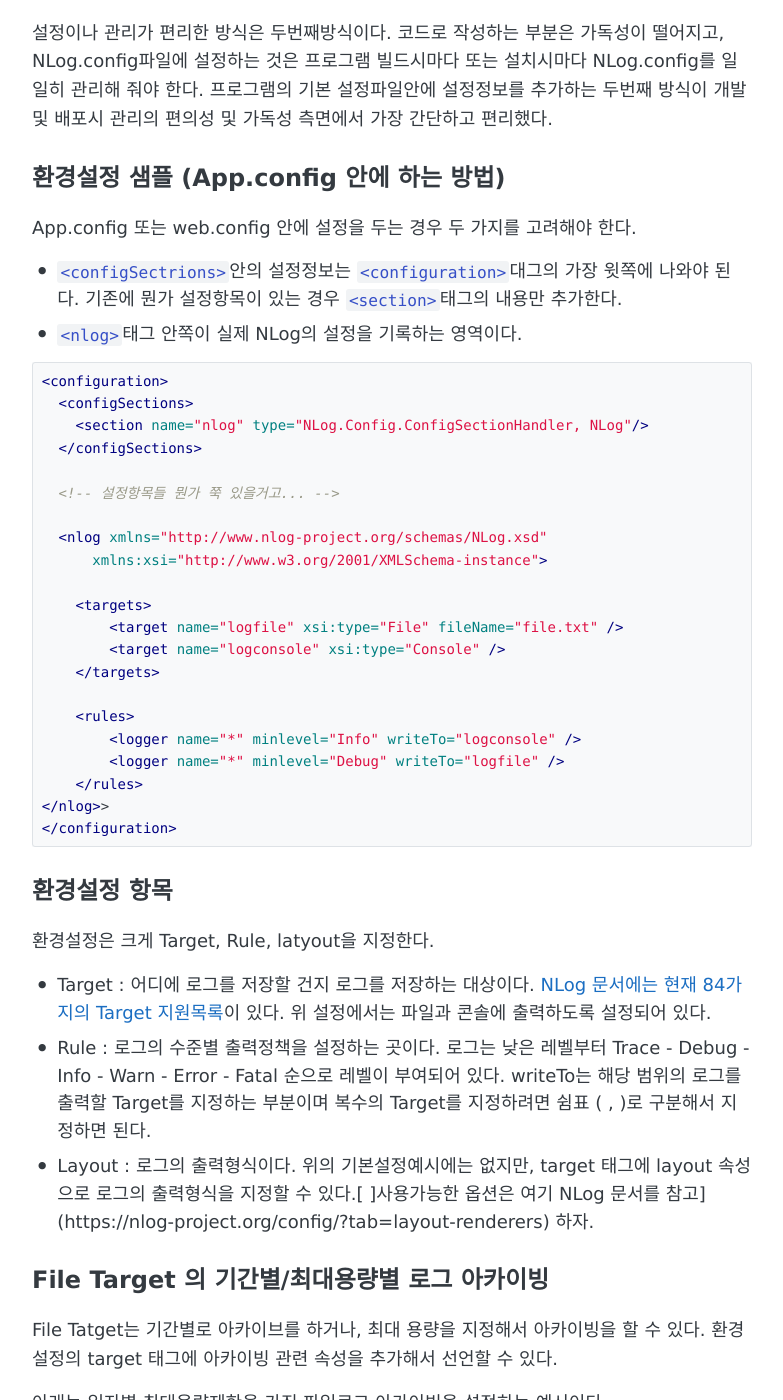
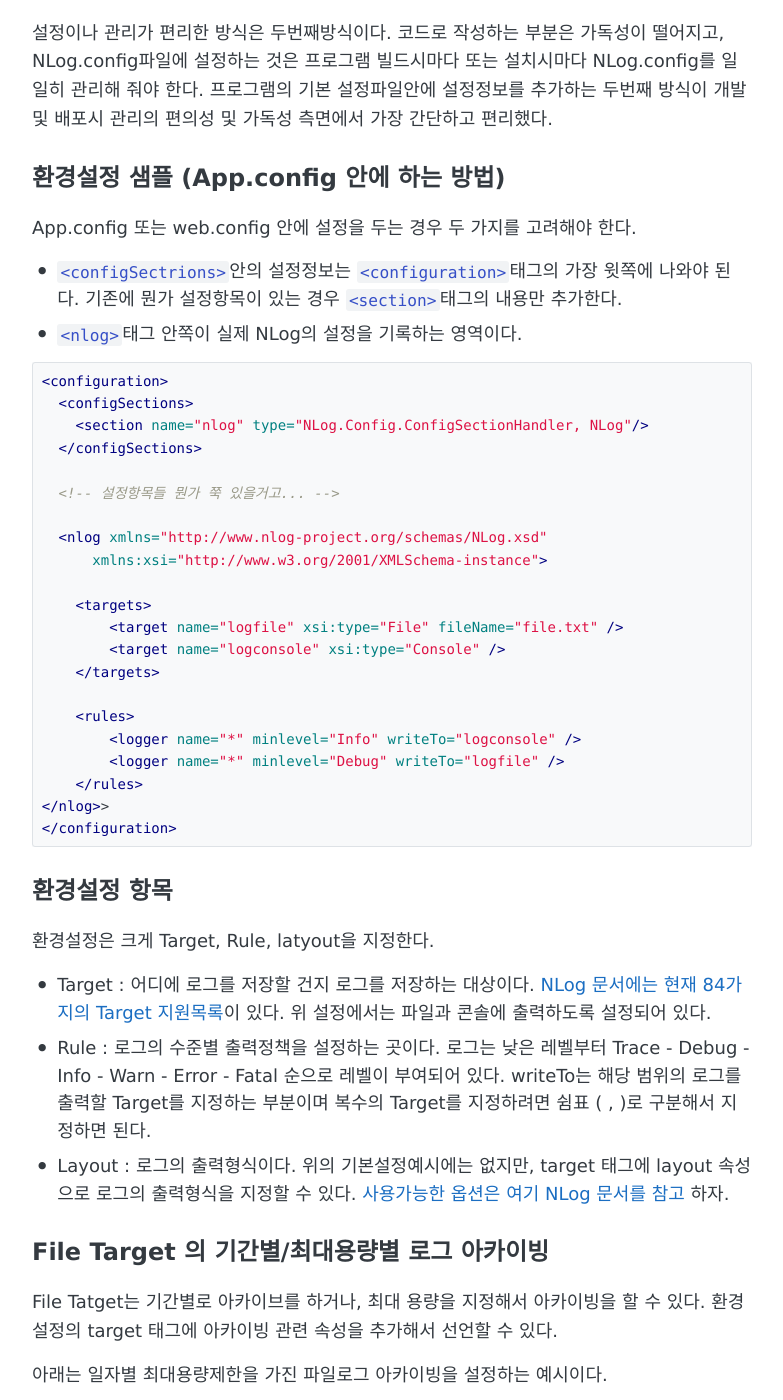
Before and after one commit to ivorycirrus/TIL, a Jekyll site: the page built from _posts/2019-08-29-csharp-nlog-intro.md, in a window 1280 px wide and 1400 px high, scrolled down 977 px. Shown: the whole window, without its empty margins (248-1031 px from the left). Built offline with Jekyll 4.4.1, drawn with Linux system fonts in a browser that asks for light colours; comment, search, counter and statistics services are not loaded.

Commit message:
modify > 오타수정 : nlog intro

````diff
--- a/_posts/2019-08-29-csharp-nlog-intro.md
+++ b/_posts/2019-08-29-csharp-nlog-intro.md
@@ -28,7 +28,7 @@ NLog의 환경설정은 다음 3가지가 있다.
 
 ## 환경설정 샘플 (App.config 안에 하는 방법)
 App.config 또는 web.config 안에 설정을 두는 경우 두 가지를 고려해야 한다.
-* ```<configSectrions>```안의 설정정보는 ```<configuration>```대그의 가장 윗쪽에 나와야 된다. 기존에 뭔가 설정항목이 있는 경우 ```<section>```태그의 내용만 추가한다.
+* ```<configSectrions>```안의 설정정보는 ```<configuration>```태그의 가장 윗쪽에 나와야 된다. 기존에 뭔가 설정항목이 있는 경우 ```<section>```태그의 내용만 추가한다.
 * ```<nlog>```태그 안쪽이 실제 NLog의 설정을 기록하는 영역이다.
 
 ```xml
@@ -61,7 +61,7 @@ App.config 또는 web.config 안에 설정을 두는 경우 두 가지를 고려
 
 * Target : 어디에 로그를 저장할 건지 로그를 저장하는 대상이다. [NLog 문서에는 현재 84가지의 Target 지원목록](https://nlog-project.org/config/?tab=targets)이 있다. 위 설정에서는 파일과 콘솔에 출력하도록 설정되어 있다.
 * Rule : 로그의 수준별 출력정책을 설정하는 곳이다. 로그는 낮은 레벨부터 Trace - Debug - Info - Warn - Error - Fatal 순으로 레벨이 부여되어 있다. writeTo는 해당 범위의 로그를 출력할 Target를 지정하는 부분이며 복수의 Target를 지정하려면 쉼표 ( , )로 구분해서 지정하면 된다.
-* Layout : 로그의 출력형식이다. 위의 기본설정예시에는 없지만, target 태그에 layout 속성으로 로그의 출력형식을 지정할 수 있다.[ ]사용가능한 옵션은 여기 NLog 문서를 참고](https://nlog-project.org/config/?tab=layout-renderers) 하자.
+* Layout : 로그의 출력형식이다. 위의 기본설정예시에는 없지만, target 태그에 layout 속성으로 로그의 출력형식을 지정할 수 있다. [사용가능한 옵션은 여기 NLog 문서를 참고](https://nlog-project.org/config/?tab=layout-renderers) 하자.
 
 ## File Target 의 기간별/최대용량별 로그 아카이빙
 
````
